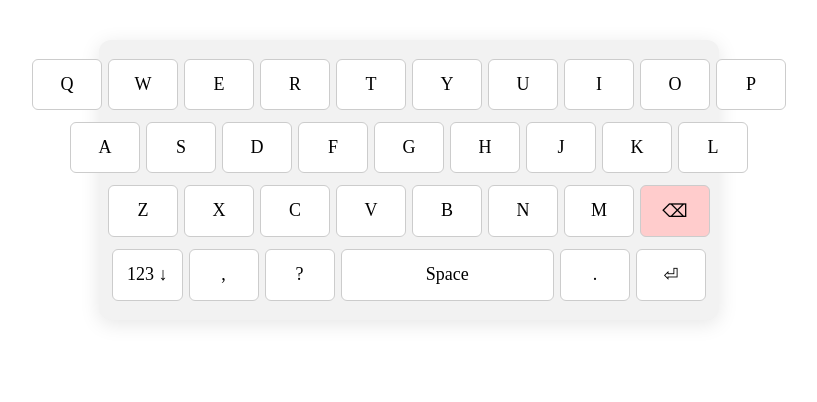
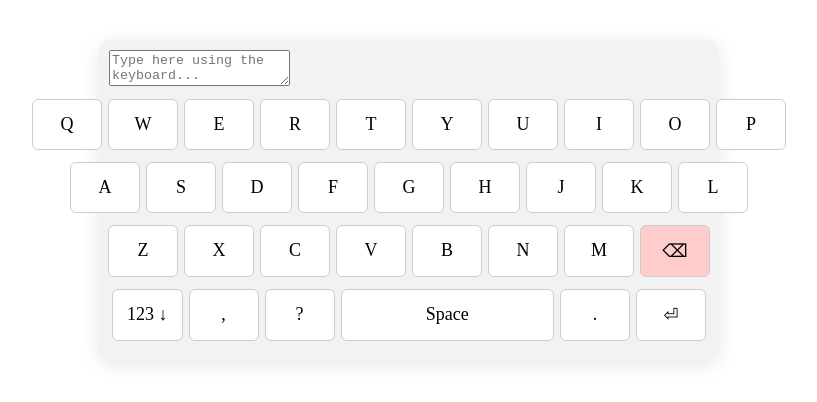
Before and after one commit to humayundanish05/Keyboard2, a plain HTML site: page index.html in a window 1280 px wide. Shown: the whole page, without its empty margins (231-1048 px from the left). Drawn offline with Linux system fonts and the light colour scheme.

Commit message:
Update index.html

```diff
--- a/index.html
+++ b/index.html
@@ -9,6 +9,9 @@
 </head>
 <body>
   <div class="keyboard-container">
+    <div class="text-area-container">
+  <textarea id="textInput" placeholder="Type here using the keyboard..."></textarea>
+    </div>
     <!-- Letters Layout -->
     <div id="layout-letters">
       <div class="row">
```
